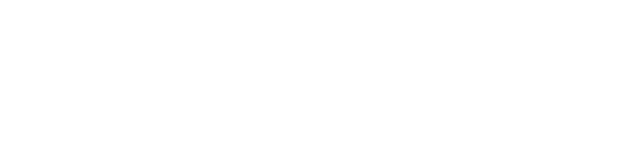
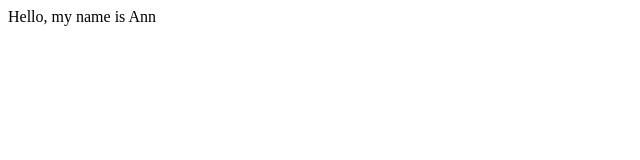
Before and after one commit to Panasiuk13/rsschool-cv, a plain HTML site: page index.html in a window 1280 px wide. Shown: the whole page, without its empty margins (0-640 px from the left). Drawn offline with Linux system fonts and the light colour scheme.

Commit message:
init: cv-html-css

```diff
--- a/index.html
+++ b/index.html
@@ -4,9 +4,9 @@
   <meta charset="UTF-8">
   <meta http-equiv="X-UA-Compatible" content="IE=edge">
   <meta name="viewport" content="width=device-width, initial-scale=1.0">
-  <title>Document</title>
+  <title>Anna Panasiuk</title>
 </head>
 <body>
-  <div></div>
+  <div>Hello, my name is Ann</div>
 </body>
 </html>
```
